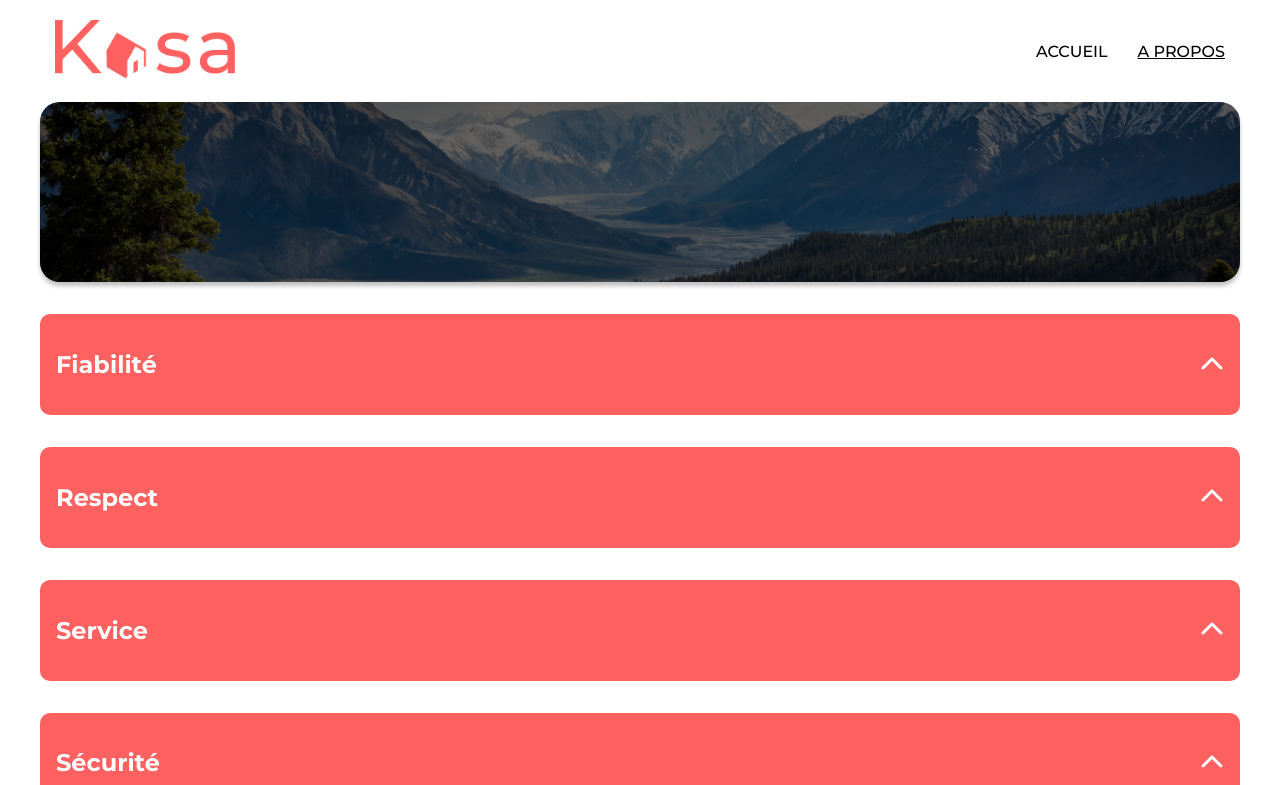
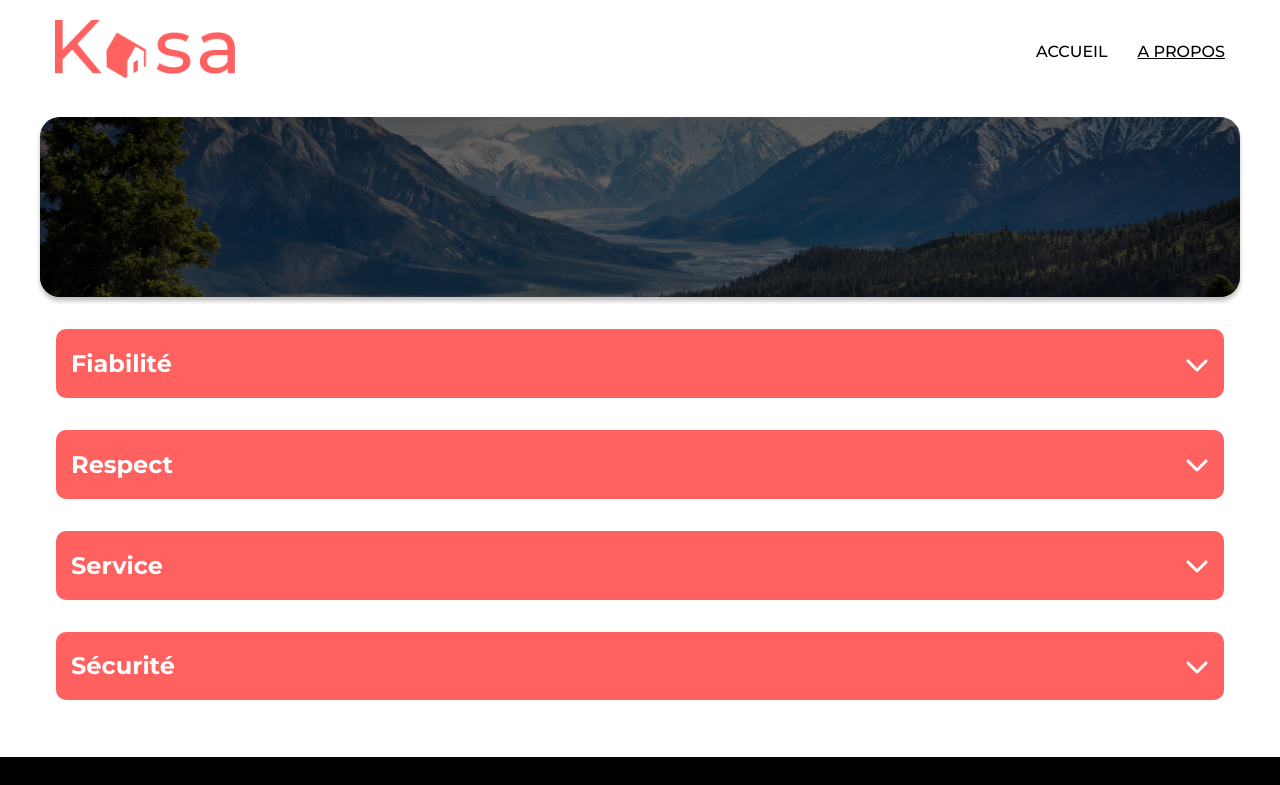
Before and after one commit to IbtissamBBK/Kasa7, a React (Create React App) app in the folder kasa7-cra/: page /about in a window 1280 px wide. Shown: the top 785 px of the page. Built offline with nearby package versions, Linux system fonts and the light colour scheme.

Commit message:
about page + collapse done

```diff
--- a/kasa7-cra/package.json
+++ b/kasa7-cra/package.json
@@ -13,6 +13,7 @@
     "react-dom": "^18.2.0",
     "react-router-dom": "^7.0.1",
     "react-scripts": "^5.0.1",
+    "react-transition-group": "^4.4.5",
     "sass": "^1.81.0",
     "web-vitals": "^2.1.4"
   },
--- a/kasa7-cra/src/App.scss
+++ b/kasa7-cra/src/App.scss
@@ -1,5 +1,3 @@
-
-
 body {
   margin: 0;
   padding: 0;
--- a/kasa7-cra/src/components/Banner.scss
+++ b/kasa7-cra/src/components/Banner.scss
@@ -14,6 +14,7 @@
   justify-content: center;
   align-items: center;
   box-shadow: 0px 4px 4px 0px #00000040;
+  margin-block: 15px;
 
   &::before {
     position: absolute;
--- /dev/null
+++ b/kasa7-cra/src/components/Collapse.jsx
@@ -0,0 +1,39 @@
+import React, { useState, useRef } from "react";
+import "./Collapse.scss";
+import { FontAwesomeIcon } from "@fortawesome/react-fontawesome";
+import { faChevronUp, faChevronDown } from "@fortawesome/free-solid-svg-icons";
+
+function Collapse({ title, children }) {
+  const [isOpen, setIsOpen] = useState(false);
+  const contentRef = useRef(null); // Référence pour calculer la hauteur
+
+  return (
+    <div className="collapse">
+      {/* Header avec icônes Font Awesome */}
+      <div
+        className="collapse__header"
+        onClick={() => setIsOpen((prev) => !prev)}
+      >
+        <h2 className="collapse__title">{title}</h2>
+        <FontAwesomeIcon
+          icon={isOpen ? faChevronUp : faChevronDown}
+          className="collapse__icon"
+        />
+      </div>
+
+      {/* Contenu avec animation */}
+      <div
+        className="collapse__content-wrapper"
+        style={{
+          maxHeight: isOpen ? `${contentRef.current?.scrollHeight}px` : "0px",
+        }}
+      >
+        <div ref={contentRef} className="collapse__content">
+          {children}
+        </div>
+      </div>
+    </div>
+  );
+}
+
+export default Collapse;
--- /dev/null
+++ b/kasa7-cra/src/components/Collapse.scss
@@ -0,0 +1,43 @@
+.collapse {
+  margin: 2rem 0;
+
+  &__header {
+    display: flex;
+    justify-content: space-between;
+    align-items: center;
+    cursor: pointer;
+    background-color: #ff6060;
+    color: white;
+    font-weight: bold;
+    border-radius: 10px;
+    user-select: none;
+    transition: background-color 0.3s ease;
+
+  }
+
+  &__title {
+    margin-left: 15px;
+  }
+
+  &__icon {
+    font-size: 1.5rem;
+    transition: transform 0.3s ease;
+    margin-right: 15px;
+  }
+
+  &__content-wrapper {
+    overflow: hidden;
+    max-height: 0;
+    transition: max-height 0.3s ease;
+  }
+
+  &__content {
+    padding: 1rem;
+    background-color: #f9f9f9;
+    color: #333;
+  }
+}
+
+.about__collapse {
+  margin: 1rem;
+}
--- a/kasa7-cra/src/components/Footer.scss
+++ b/kasa7-cra/src/components/Footer.scss
@@ -7,10 +7,9 @@
     flex-direction: column;
     justify-content: center;
     align-items: center;
-    height: 155px;
+    height: 140px;
     text-align: center;
     width: 100%;
-    position: relative;
 
     &__logo {
       margin-top: 1rem;
--- a/kasa7-cra/src/components/Section.jsx
+++ /dev/null
@@ -1,26 +0,0 @@
-import React, { useState } from "react";
-import "./Section.scss";
-import { FontAwesomeIcon } from "@fortawesome/react-fontawesome";
-import { faChevronDown, faChevronUp } from "@fortawesome/free-solid-svg-icons";
-
-function Section({ title, content }) {
-  const [isOpen, setIsOpen] = useState(false);
-
-  return (
-    <div className="section">
-      <div
-        className="section__header"
-        onClick={() => setIsOpen((prev) => !prev)}
-      >
-        <h2>{title}</h2>
-        <FontAwesomeIcon
-          icon={isOpen ? faChevronDown : faChevronUp}
-          className="section__icon"
-        />
-      </div>
-      {isOpen && <p className="section__content">{content}</p>}
-    </div>
-  );
-}
-
-export default Section;
--- a/kasa7-cra/src/components/Section.scss
+++ /dev/null
@@ -1,26 +0,0 @@
-.section {
-    margin: 2rem 0;
-
-
-    &__header {
-      display: flex;
-      justify-content: space-between;
-      align-items: center;
-      padding: 1rem;
-      cursor: pointer;
-      background-color: #ff6060;
-      color: white;
-      font-weight: bold;
-      border-radius: 10px;
-    }
-
-    &__icon {
-      font-size: 1.5rem;
-    }
-
-    &__content {
-      padding: 1rem;
-      background-color: #f9f9f9;
-      color: #333;
-    }
-  }
--- a/kasa7-cra/src/pages/About.jsx
+++ b/kasa7-cra/src/pages/About.jsx
@@ -1,37 +1,36 @@
 import React from "react";
 import Banner from "../components/Banner";
 import imageAbout from "../assets/banner2.jpg";
-import Section from "../components/Section.jsx";
+import Collapse from "../components/Collapse";
 
 function About() {
   return (
     <div>
       <Banner image={imageAbout} />
-      <div className="section__text">
-        <Section
-          title="Fiabilité"
-          content="Les annonces postées sur Kasa garantissent une fiabilité totale.
-          Les photos sont conformes aux logements, et
-          toutes les informations sont régulièrement vérifiées par nos équipes."
-        />
-        <Section
-          title="Respect"
-          content="La bienveillance fait partie des valeurs fondatrices de Kasa.
-          Tout comportement discriminatoire ou de pertubation du voisinage entraînera une exclusion de notre plateforme."
-        />
-        <Section
-          title="Service"
-          content="La qualité du service est au cœur de notre engagement chez Kasa.
-          Nous veillons à ce que chaque interaction, que ce soit avec nos hôtes ou nos locataires, soit
-          empreinte de respect et de bienveillance."
-        />
-        <Section
-          title="Sécurité"
-          content="La sécurité est la priorité de Kasa. Aussi bien pour nos hôtes que pour les voyageurs,
-          chaque logement correspond aux critères de sécurité établis par nos services. En laissant une note aussi bien à l'hôte qu'au locataire,
-          cela permet à nos équipes de vérifier que les standards sont bien respectés.
-          Nous organisons également des ateliers sur la sécurité domestique pour nos hôtes."
-        />
+      <div className="about__collapse">
+        <Collapse title="Fiabilité">
+          Les annonces postées sur Kasa garantissent une fiabilité totale. Les
+          photos sont conformes aux logements, et toutes les informations sont
+          régulièrement vérifiées par nos équipes.
+        </Collapse>
+        <Collapse title="Respect">
+          La bienveillance fait partie des valeurs fondatrices de Kasa. Tout
+          comportement discriminatoire ou de perturbation du voisinage
+          entraînera une exclusion de notre plateforme.
+        </Collapse>
+        <Collapse title="Service">
+          La qualité du service est au cœur de notre engagement chez Kasa. Nous
+          veillons à ce que chaque interaction, que ce soit avec nos hôtes ou
+          nos locataires, soit empreinte de respect et de bienveillance.
+        </Collapse>
+        <Collapse title="Sécurité">
+          La sécurité est la priorité de Kasa. Aussi bien pour nos hôtes que
+          pour les voyageurs, chaque logement correspond aux critères de
+          sécurité établis par nos services. En laissant une note aussi bien à
+          l'hôte qu'au locataire, cela permet à nos équipes de vérifier que les
+          standards sont bien respectés. Nous organisons également des ateliers
+          sur la sécurité domestique pour nos hôtes.
+        </Collapse>
       </div>
     </div>
   );
```
Also changed, not shown: 1 other file (tests, documents, lock files or other folders).
